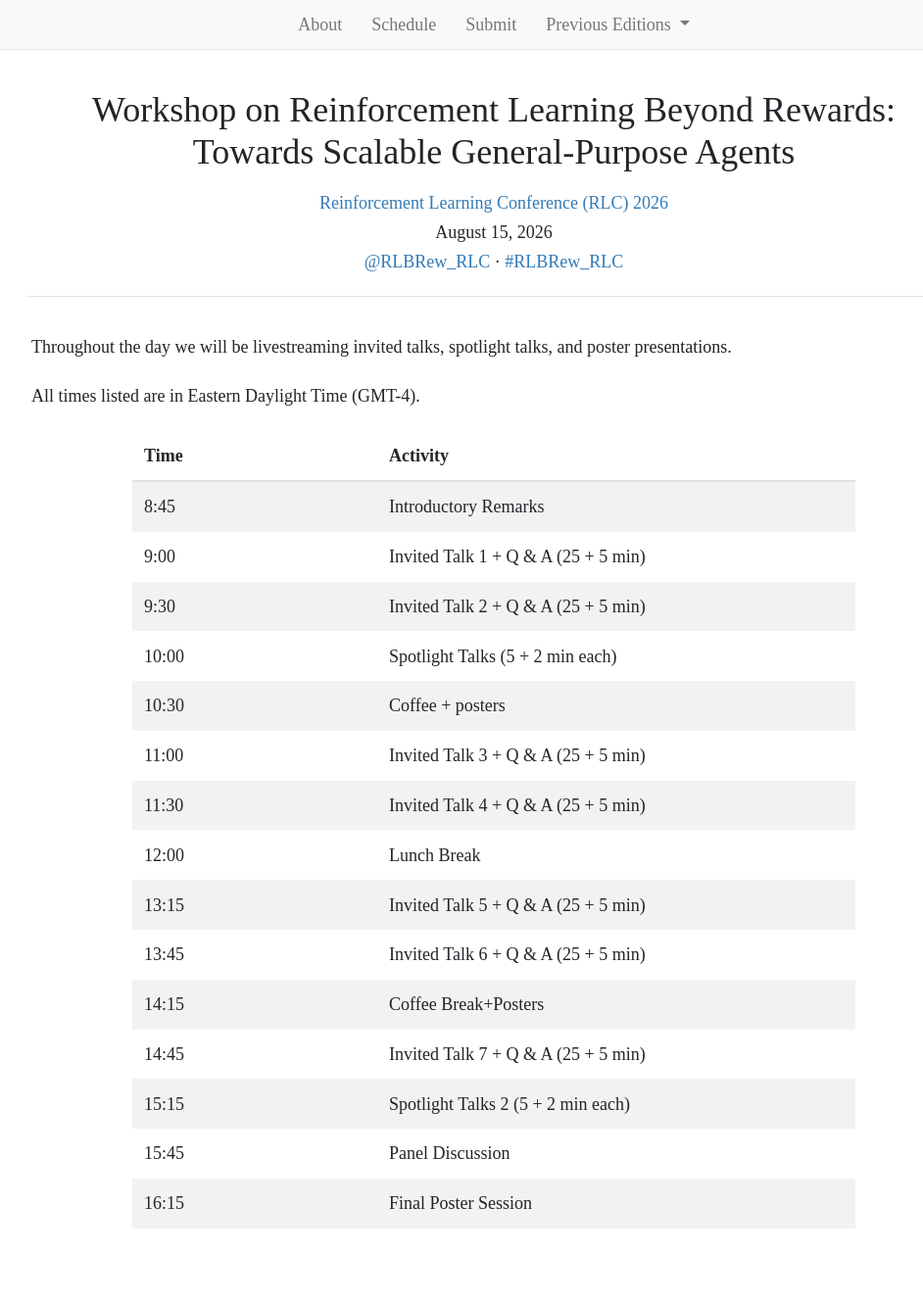
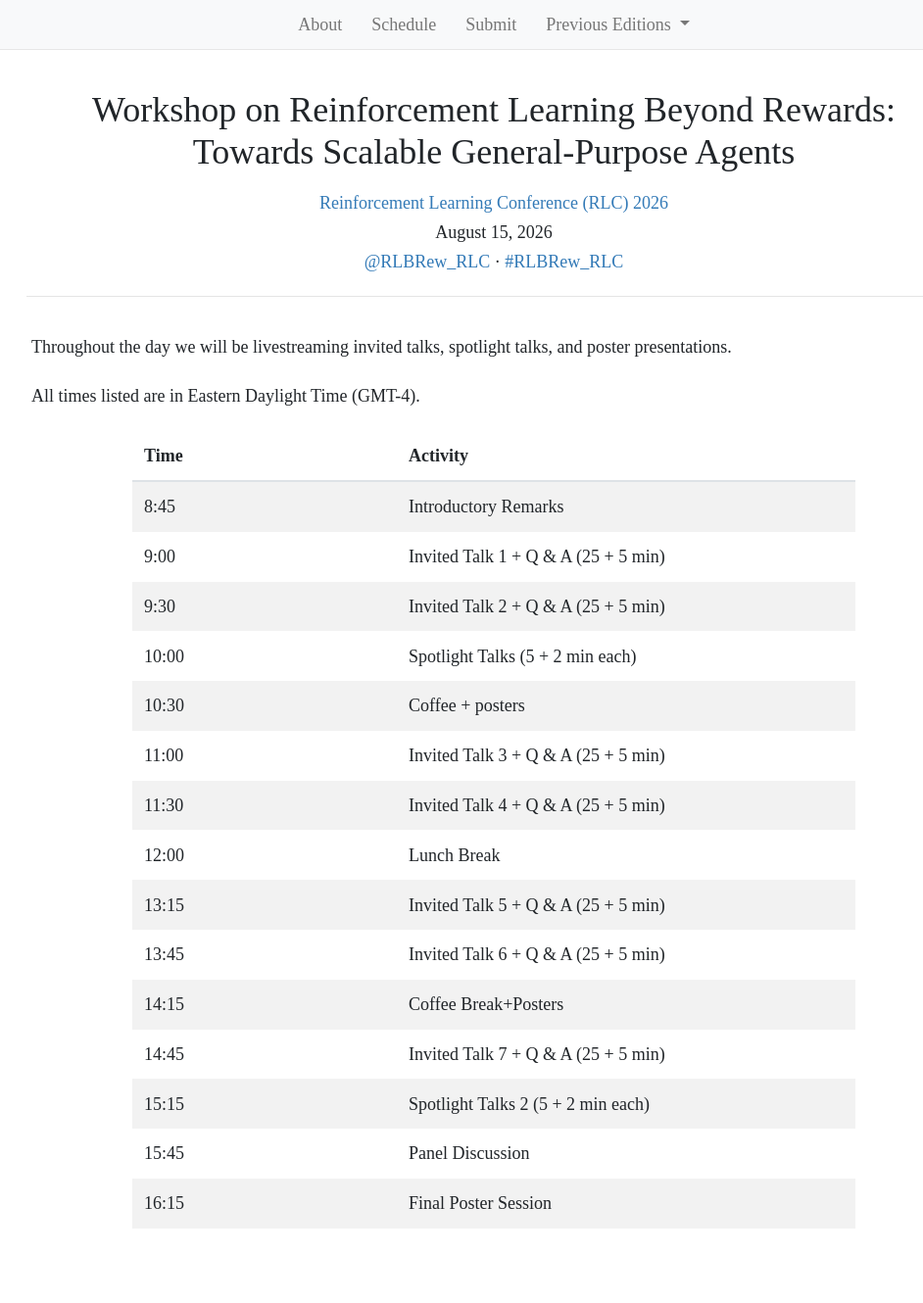
Before and after one commit to rlbrew3-workshop/rlbrew3-workshop.github.io, a Jekyll site: the page built from schedule.html, in a window 1280 px wide. Shown: the whole page at 98% size, without its empty margins (136-1078 px from the left). Built offline with Jekyll 4.4.1, drawn with Linux system fonts in a browser that asks for light colours; nearby versions of some CDN libraries.

Commit message:
pretty schedule table

```diff
--- a/css/style.css
+++ b/css/style.css
@@ -124,7 +124,7 @@ table {
 
 #schedule th:first-child,
 #schedule td:first-child {
-  width: 250px;
+  width: 270px;
   padding-right: 2.5rem;
   white-space: nowrap;
 }
```
